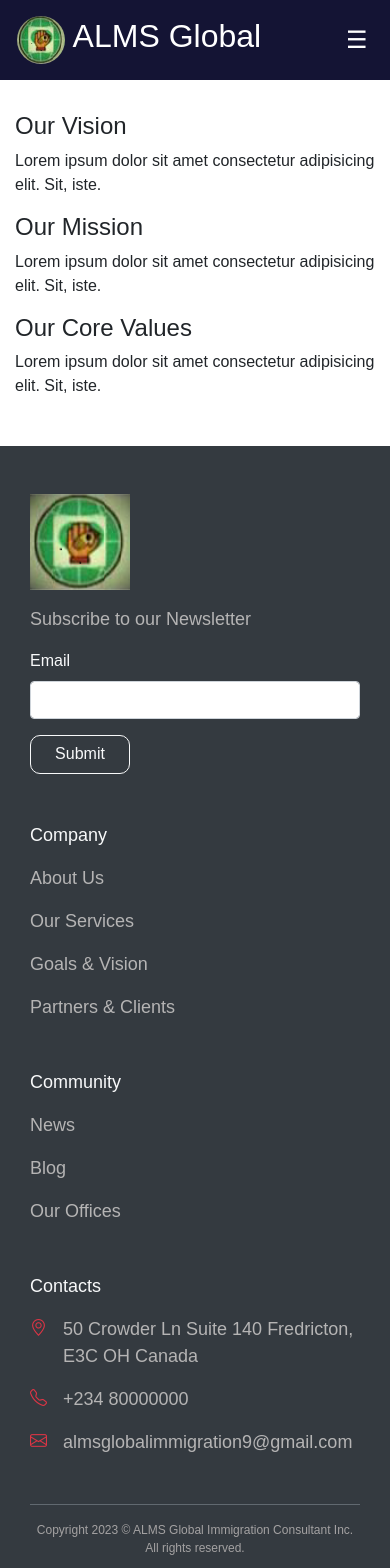
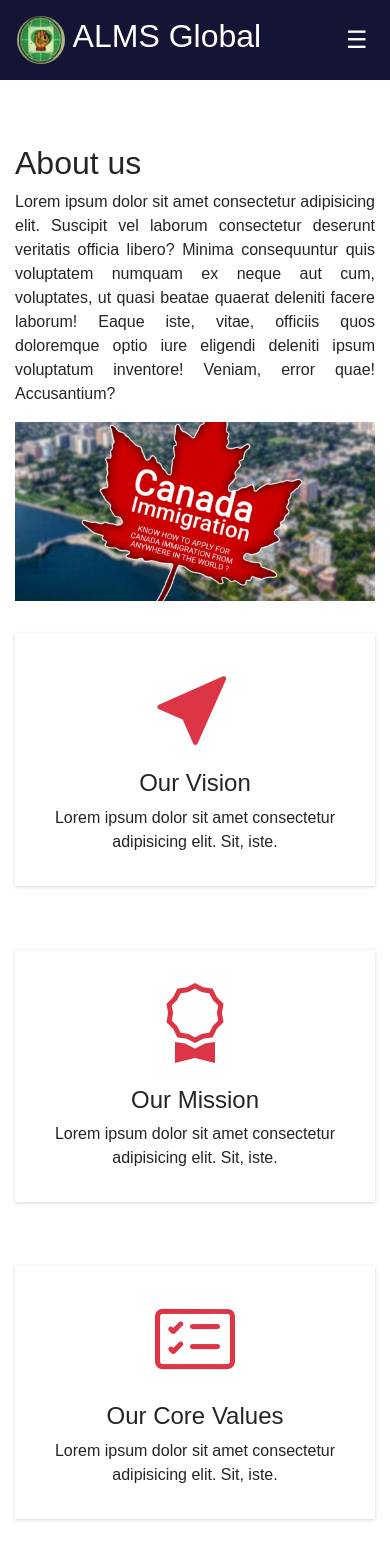
Before and after one commit to ekeneakubue/alms-global, a React (Create React App) app: page /about in a window 390 px wide. Shown: the top 1568 px of the page. Built offline with nearby package versions, Linux system fonts and the light colour scheme.

Commit message:
updated About us page

```diff
--- a/src/pages/about/About.css
+++ b/src/pages/about/About.css
@@ -1,3 +1,13 @@
 .about {
+    margin: 2rem 0rem;
     padding: 2em 0em;
 }
+.whyus{
+    margin: 2rem 0rem;
+    text-align: center;
+    padding: 1rem 0.5rem;
+    box-shadow: rgba(0, 0, 0, 0.16) 0px 1px 4px;
+}
+.whyus > i{
+    font-size: 80px;
+}
--- a/src/pages/about/About.jsx
+++ b/src/pages/about/About.jsx
@@ -1,25 +1,48 @@
 import React from 'react'
 import './About.css'
+import CANADA from '../../assets/images/canda.jpg';
 
 export default function About() {
   return (
     <div className='container'>
         <div className="about">
           <div className="row">
+            <div className="col-md-6">
+              <div className="about-us">
+                <h2>About us</h2>
+                <p className='text-justify'>Lorem ipsum dolor sit amet consectetur adipisicing elit. Suscipit vel laborum consectetur deserunt veritatis officia libero? Minima consequuntur quis voluptatem numquam ex neque aut cum, voluptates, ut quasi beatae quaerat deleniti facere laborum! Eaque iste, vitae, officiis quos doloremque optio iure eligendi deleniti ipsum voluptatum inventore! Veniam, error quae! Accusantium?</p>
+              </div>
+            </div>
+            <div className="col-md-6">
+              <div className="about-us">
+                <img src={CANADA} alt="canada" className='img-fluid' />
+              </div>
+            </div>
+          </div>
+          <div className="row">
             <div className="col-md-4">
+              <div className="whyus" data-aos="fade-right" data-aos-duration="2000">
+                <i class="bi bi-cursor-fill text-danger"></i>
                 <h4>Our Vision</h4>
                 <p>Lorem ipsum dolor sit amet consectetur adipisicing elit. Sit, iste.</p>
               </div>
+            </div>
             <div className="col-md-4">
+              <div className="whyus">
+                <i class="bi bi-award text-danger"></i>
                 <h4>Our Mission</h4>
                 <p>Lorem ipsum dolor sit amet consectetur adipisicing elit. Sit, iste.</p>
               </div>
-            <div className="col-md-4">
+            </div>
+            <div className="col-md-4" data-aos="fade-left" data-aos-duration="2000">
+              <div className='whyus'>
+                <i class="bi bi-card-checklist text-danger"></i>
                 <h4>Our Core Values</h4>
                 <p>Lorem ipsum dolor sit amet consectetur adipisicing elit. Sit, iste.</p>
               </div>
             </div>
           </div>
         </div>
+    </div>
   )
 }
--- a/src/pages/home/Home.css
+++ b/src/pages/home/Home.css
@@ -8,7 +8,7 @@
     background-image: url("home-banner.jpg");
 }
 .hero-text{
-    width: 60%;
+    width: 100%;
     position: absolute;
     top: 10em;
     left: 7em;
@@ -29,3 +29,25 @@
     color: rgb(195, 193, 193);
     font-family: 'Roboto', sans-serif;
 }
+@media (min-width: 375px) and (max-width: 667px){
+    .hero-text{
+        width: 70%;
+        position: absolute;
+        top: 7.5em;
+        left: 1em;
+    }
+    .hero-text > h2{
+        font-size: 25px;
+        line-height: 2rem;
+        text-transform: uppercase;
+        font-weight: 900;
+        font-family: 'Roboto', sans-serif;
+    }
+    .hero-text > p{
+        font-size: 16px;
+        font-weight: 400;
+        width: 100%;
+        color: rgb(195, 193, 193);
+        font-family: 'Roboto', sans-serif;
+    }
+}
```
Also changed, not shown: src/assets/images/canda.jpg (added). Lines whose indentation alone changed are shown as unchanged.
